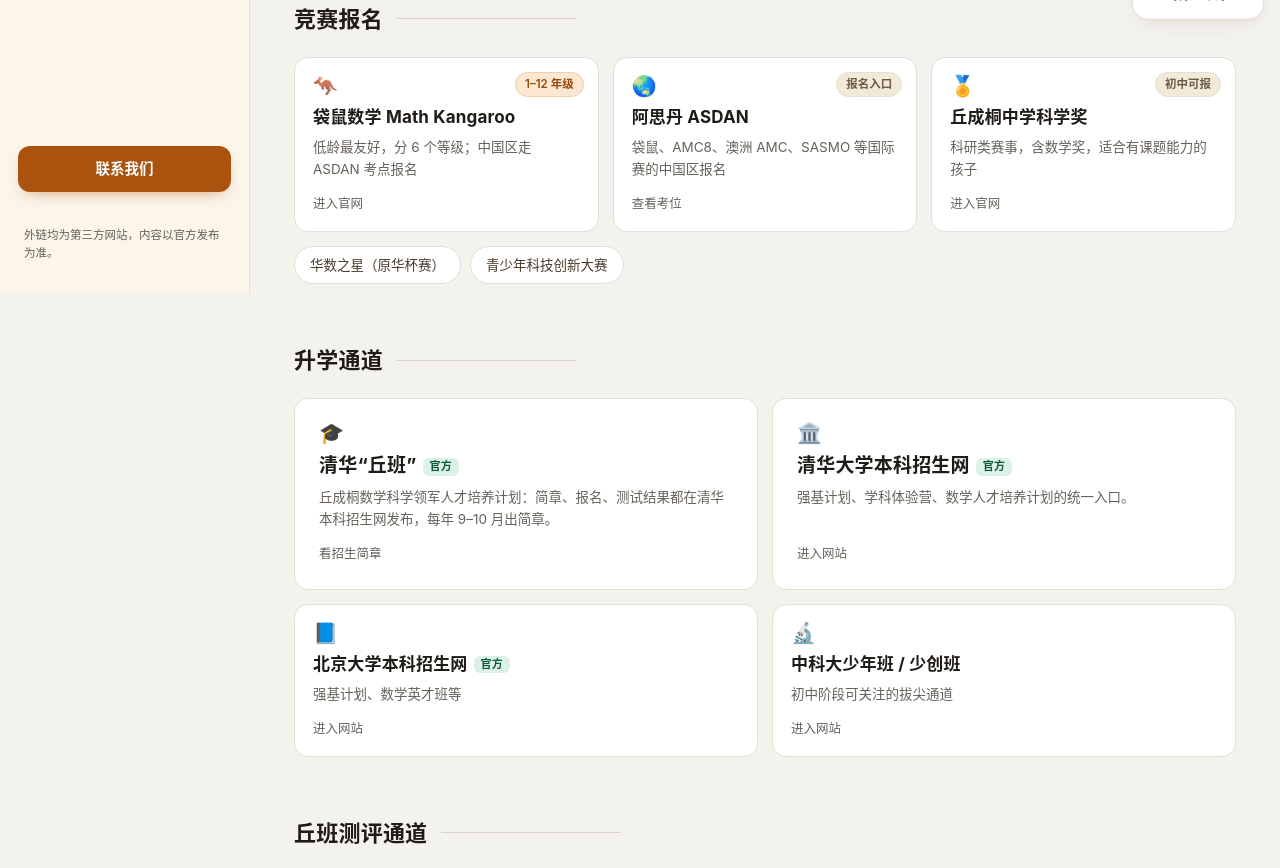
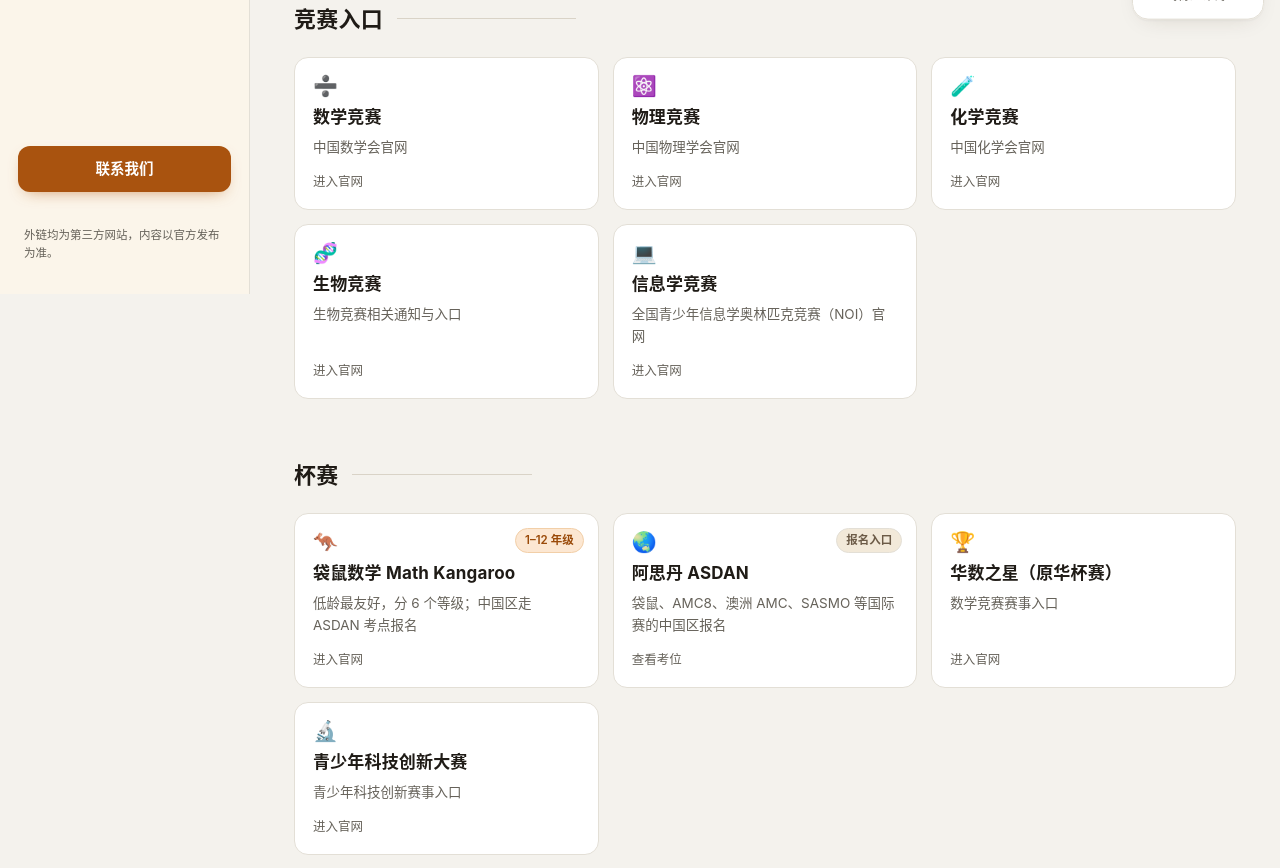
Before and after one commit to JNcompetition/JNC, a plain HTML site: page index.html in a window 1280 px wide. Shown: the part 506-1374 px from the top of the page. Drawn offline with Linux system fonts and the light colour scheme.

Commit message:
Organize competition entry sections
Group the five official subject links, cup competitions and Yau science award under their requested sections.

Co-authored-by: Copilot <223556219+Copilot@users.noreply.github.com>

```diff
--- a/index.html
+++ b/index.html
@@ -377,10 +377,11 @@ section[id]{scroll-margin-top:74px}
     </div>
 
     <nav class="nav">
-      <a href="#race" title="竞赛报名"><svg class="ic" viewBox="0 0 24 24" aria-hidden="true"><path d="M5 3v18"/><path d="M5 4h11l-2 4 2 4H5"/></svg><span class="lb">竞赛报名</span></a>
+      <a href="#race" title="竞赛入口"><svg class="ic" viewBox="0 0 24 24" aria-hidden="true"><path d="M5 3v18"/><path d="M5 4h11l-2 4 2 4H5"/></svg><span class="lb">竞赛入口</span></a>
+      <a href="#cup" title="杯赛"><svg class="ic" viewBox="0 0 24 24" aria-hidden="true"><path d="M8 4h8v4a4 4 0 0 1-8 0V4z"/><path d="M8 6H5v2a4 4 0 0 0 4 4M16 6h3v2a4 4 0 0 1-4 4M12 12v4M9 20h6M10 16h4"/></svg><span class="lb">杯赛</span></a>
       <a href="#path" title="升学通道"><svg class="ic" viewBox="0 0 24 24" aria-hidden="true"><path d="M3 9l9-4 9 4-9 4-9-4z"/><path d="M7 11.5V16c0 1.1 2.2 2 5 2s5-.9 5-2v-4.5"/></svg><span class="lb">升学通道</span></a>
       <a href="#paper" title="丘班测评"><svg class="ic" viewBox="0 0 24 24" aria-hidden="true"><rect x="6" y="5" width="12" height="16" rx="2"/><path d="M9.5 5V3.8h5V5"/><path d="M9.5 11h5M9.5 15h3.5"/></svg><span class="lb">丘班测评</span></a>
-      <a href="#test" title="测评真题"><svg class="ic" viewBox="0 0 24 24" aria-hidden="true"><path d="M7 3h7l4 4v14H7z"/><path d="M14 3v4h4"/></svg><span class="lb">测评真题</span></a>
+      <a href="#test" title="杯赛真题"><svg class="ic" viewBox="0 0 24 24" aria-hidden="true"><path d="M7 3h7l4 4v14H7z"/><path d="M14 3v4h4"/></svg><span class="lb">杯赛真题</span></a>
       <a href="#game" title="益智游戏"><svg class="ic" viewBox="0 0 24 24" aria-hidden="true"><rect x="4" y="4" width="16" height="16" rx="3.2"/><circle cx="9" cy="9" r="1.05"/><circle cx="15" cy="9" r="1.05"/><circle cx="12" cy="15" r="1.05"/></svg><span class="lb">益智游戏</span></a>
       <a href="#tool" title="数学工具"><svg class="ic" viewBox="0 0 24 24" aria-hidden="true"><circle cx="12" cy="5" r="2"/><path d="M12 7l-4.2 13M12 7l4.2 13"/></svg><span class="lb">数学工具</span></a>
       <a href="#ai" title="AI 助手"><svg class="ic" viewBox="0 0 24 24" aria-hidden="true"><path d="M12 3.6l1.9 4.8 4.8 1.9-4.8 1.9L12 17l-1.9-4.8L5.3 10.3l4.8-1.9z"/></svg><span class="lb">AI 助手</span></a>
@@ -419,9 +420,9 @@ section[id]{scroll-margin-top:74px}
     <div class="hero">
       <div class="wrap">
         <h1>从杯赛到丘班，<em>一条路走通</em></h1>
-        <p>赛事报名、升学通道、测评真题、益智游戏、数学工具、AI 助手——家长最常问的六件事，一站直达。</p>
+        <p>赛事报名、升学通道、杯赛真题、益智游戏、数学工具、AI 助手——家长最常问的六件事，一站直达。</p>
         <div class="hero-btns">
-          <a class="btn p" href="#race">看正在报名的赛事</a>
+          <a class="btn p" href="#cup">看正在报名的赛事</a>
           <a class="btn s" href="#paper">丘班测评通道</a>
           <a class="btn t" href="#tool">打开数学工具</a>
         </div>
@@ -435,10 +436,49 @@ section[id]{scroll-margin-top:74px}
       <p class="empty" id="empty">没有匹配的内容，换个词试试。</p>
     </div>
 
-    <!-- 竞赛报名 -->
+    <!-- 竞赛入口 -->
     <section id="race">
       <div class="wrap">
-        <div class="sec-head"><h2>竞赛报名</h2><!-- <span class="sub">点整张卡进入官网</span> --></div>
+        <div class="sec-head"><h2>竞赛入口</h2></div>
+        <div class="grid g3">
+          <a class="card" href="https://www.cms.org.cn/" target="_blank" rel="noopener nofollow">
+            <div class="ico">➗</div>
+            <h3>数学竞赛</h3>
+            <p>中国数学会官网</p>
+            <div class="go">进入官网</div>
+          </a>
+          <a class="card" href="https://www.cps-net.org.cn/" target="_blank" rel="noopener nofollow">
+            <div class="ico">⚛️</div>
+            <h3>物理竞赛</h3>
+            <p>中国物理学会官网</p>
+            <div class="go">进入官网</div>
+          </a>
+          <a class="card" href="https://www.chemsoc.org.cn/" target="_blank" rel="noopener nofollow">
+            <div class="ico">🧪</div>
+            <h3>化学竞赛</h3>
+            <p>中国化学会官网</p>
+            <div class="go">进入官网</div>
+          </a>
+          <a class="card" href="https://www.czs.org.cn/" target="_blank" rel="noopener nofollow">
+            <div class="ico">🧬</div>
+            <h3>生物竞赛</h3>
+            <p>生物竞赛相关通知与入口</p>
+            <div class="go">进入官网</div>
+          </a>
+          <a class="card" href="https://www.noi.cn/" target="_blank" rel="noopener nofollow">
+            <div class="ico">💻</div>
+            <h3>信息学竞赛</h3>
+            <p>全国青少年信息学奥林匹克竞赛（NOI）官网</p>
+            <div class="go">进入官网</div>
+          </a>
+        </div>
+      </div>
+    </section>
+
+    <!-- 杯赛 -->
+    <section id="cup">
+      <div class="wrap">
+        <div class="sec-head"><h2>杯赛</h2></div>
         <div class="grid g3">
           <a class="card" href="https://math-kangaroo.org.cn/" target="_blank" rel="noopener nofollow">
             <span class="tag hot">1–12 年级</span>
@@ -454,17 +494,18 @@ section[id]{scroll-margin-top:74px}
             <p>袋鼠、AMC8、澳洲 AMC、SASMO 等国际赛的中国区报名</p>
             <div class="go">查看考位</div>
           </a>
-          <a class="card" href="https://www.yau-awards.com/" target="_blank" rel="noopener nofollow">
-            <span class="tag">初中可报</span>
-            <div class="ico">🏅</div>
-            <h3>丘成桐中学科学奖</h3>
-            <p>科研类赛事，含数学奖，适合有课题能力的孩子</p>
+          <a class="card" href="https://www.huashuzhixing.cn/" target="_blank" rel="noopener nofollow">
+            <div class="ico">🏆</div>
+            <h3>华数之星（原华杯赛）</h3>
+            <p>数学竞赛赛事入口</p>
             <div class="go">进入官网</div>
           </a>
-        </div>
-        <div class="chips">
-          <a class="chip" href="https://www.huashuzhixing.cn/" target="_blank" rel="noopener nofollow">华数之星（原华杯赛）</a>
-          <a class="chip" href="https://castic.cyscc.org/" target="_blank" rel="noopener nofollow">青少年科技创新大赛</a>
+          <a class="card" href="https://castic.cyscc.org/" target="_blank" rel="noopener nofollow">
+            <div class="ico">🔬</div>
+            <h3>青少年科技创新大赛</h3>
+            <p>青少年科技创新赛事入口</p>
+            <div class="go">进入官网</div>
+          </a>
         </div>
       </div>
     </section>
@@ -501,6 +542,15 @@ section[id]{scroll-margin-top:74px}
             <div class="go">进入网站</div>
           </a>
         </div>
+        <div class="grid g2" style="margin-top:14px">
+          <a class="card" href="https://www.yau-awards.com/" target="_blank" rel="noopener nofollow">
+            <span class="tag">初中可报</span>
+            <div class="ico">🏅</div>
+            <h3>丘成桐中学科学奖</h3>
+            <p>科研类赛事，含数学奖，适合有课题能力的孩子</p>
+            <div class="go">进入官网</div>
+          </a>
+        </div>
       </div>
     </section>
 
@@ -532,10 +582,10 @@ section[id]{scroll-margin-top:74px}
       </div>
     </section>
 
-    <!-- 测评 · 真题 -->
+    <!-- 杯赛真题 -->
     <section id="test">
       <div class="wrap">
-        <div class="sec-head"><h2>测评 · 真题</h2><!-- <span class="sub">历年真题与公告</span> --></div>
+        <div class="sec-head"><h2>杯赛真题</h2><!-- <span class="sub">历年真题与公告</span> --></div>
         <div class="chips">
           <a class="chip" href="https://pan.baidu.com/s/1DXeEmN43hoYVdMSKhvIj2A?pwd=7f3p " target="_blank" rel="noopener nofollow">袋鼠历年真题 PDF</a>
           <a class="chip" href="https://pan.baidu.com/s/1DXeEmN43hoYVdMSKhvIj2A?pwd=7f3p " target="_blank" rel="noopener nofollow">袋鼠分数线 / 赛果</a>
```
